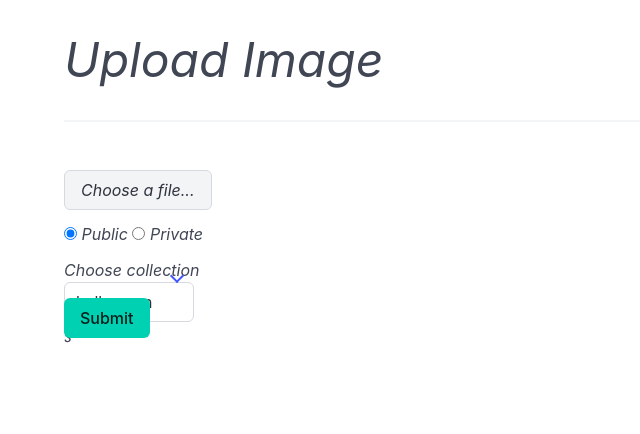
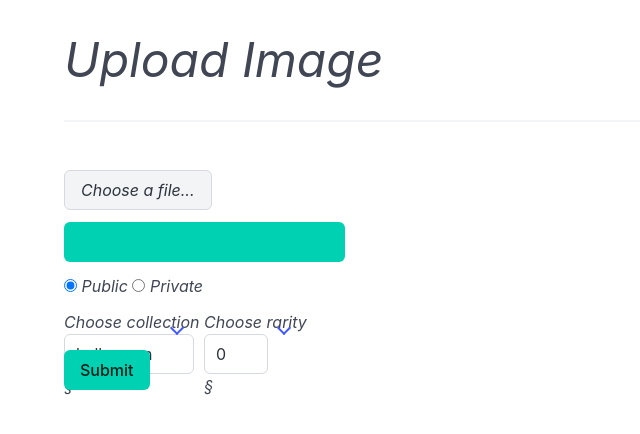
Before and after one commit to kamer0n/Stickers-for-Steps-Backend, a Django app: template steps/templates/upload.html in a window 1280 px wide. Shown: the top 434 px of the page, without its empty margins (0-640 px from the left). Run offline with Django 3.2, Linux system fonts and the light colour scheme; the template is opened without the code that fills it, so the values that code supplies are empty; some libraries are stand-ins or nearby versions.

Commit message:
Changed upload form to allow for rarity and custom naming

```diff
--- a/steps/templates/upload.html
+++ b/steps/templates/upload.html
@@ -30,6 +30,11 @@
           </div>
           <div class="field">
             <div class="control">
+              <input type="text" name="desc" class="button is-primary" />
+            </div>
+          </div>
+          <div class="field">
+            <div class="control">
               <label class="radio">
                 <input type="radio" name="image_type" value='public' checked>
                 Public
@@ -48,6 +53,17 @@
                   <option value="Minecraft">minecraft</option>
                   <option value="Sonic">sonic</option>
                   <option value="Pokemon">pokemon</option>
+              </select>
+            §</div>
+          </div>
+        <div class="select">
+            <div class="control">
+                <label for="rarity">Choose rarity </label>
+                <select name="rarity" id="rarity">
+                  <option value="0">0</option>
+                  <option value="1">1</option>
+                  <option value="2">2</option>
+                  <option value="3">3</option>
               </select>
             §</div>
           </div>
```
Also changed, not shown: steps/views.py (+7 -3 lines).
